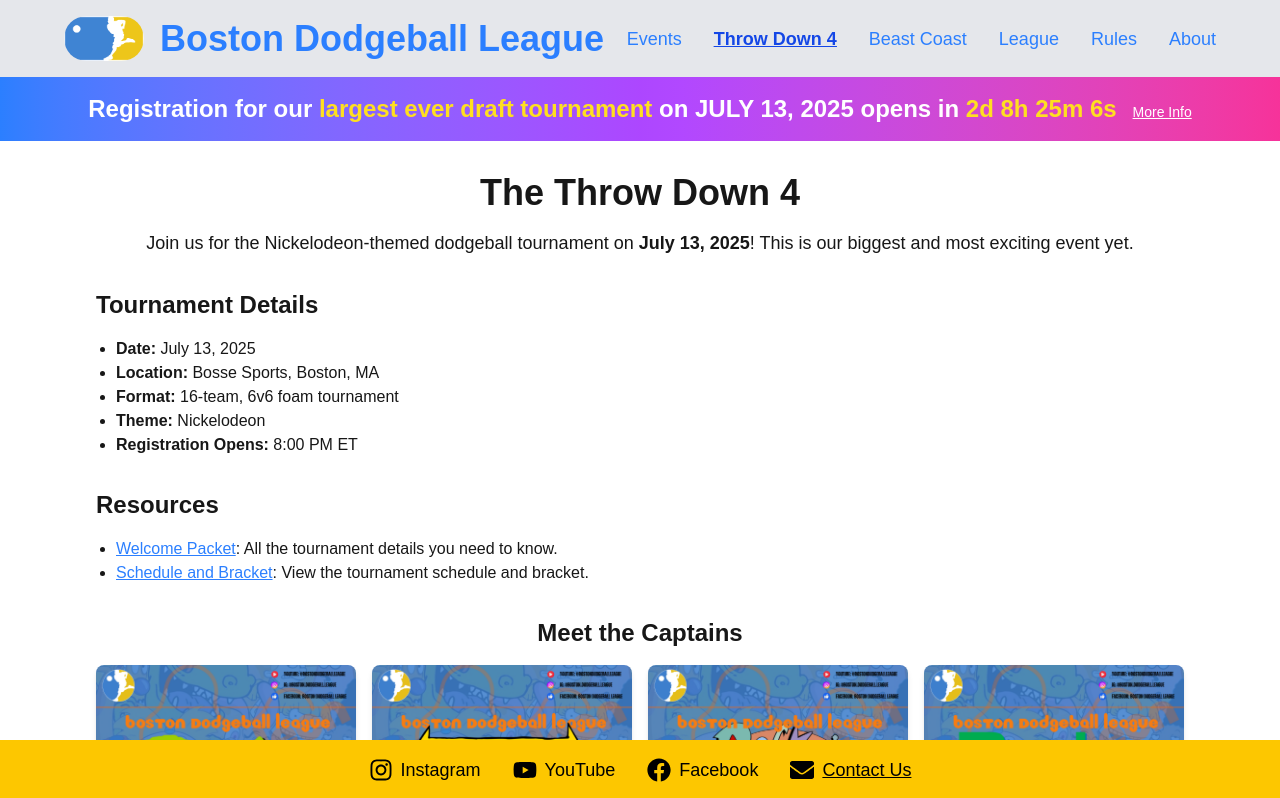
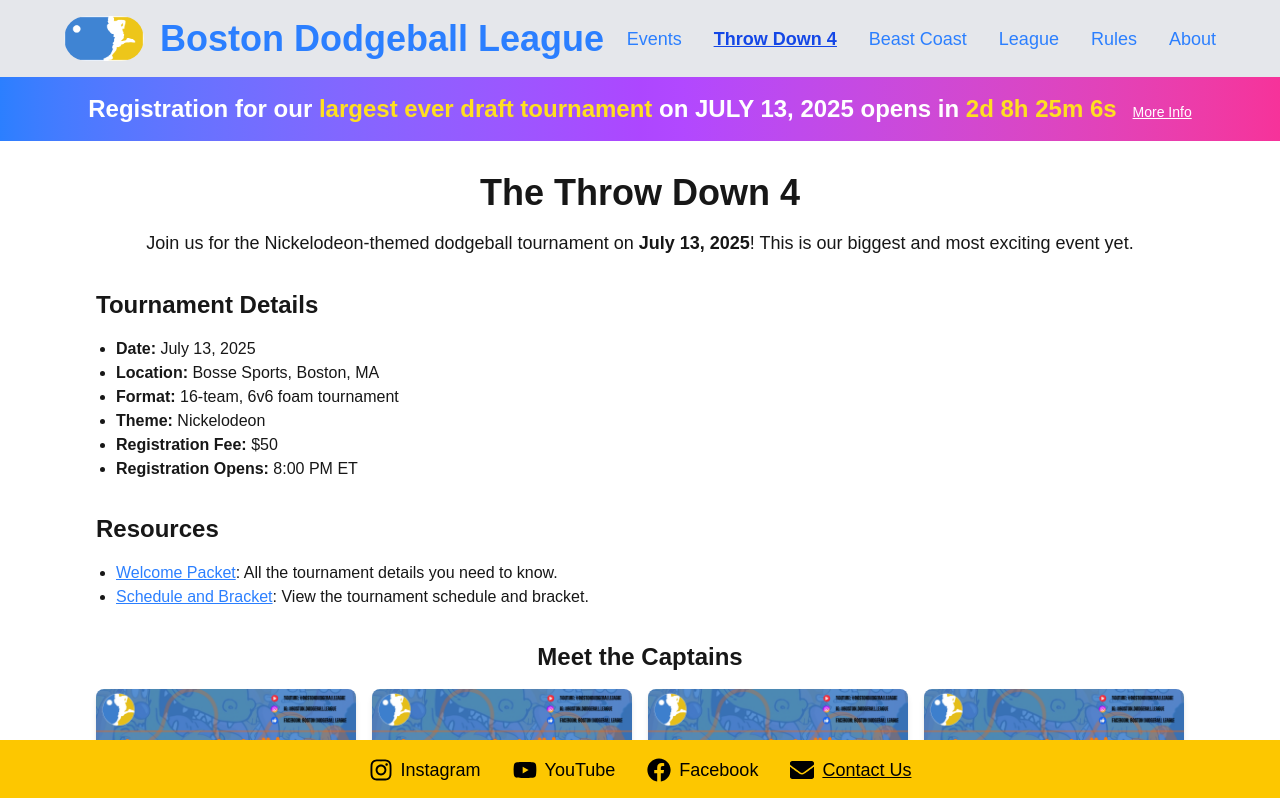
Before and after one commit to jsartin513/bdl-site, a Next.js app: page /events/throwdown in a window 1280 px wide. Shown: the top 798 px of the page. Built offline with nearby package versions, Linux system fonts and the light colour scheme.

Commit message:
add tournament reg fee

```diff
--- a/app/events/throwdown/page.tsx
+++ b/app/events/throwdown/page.tsx
@@ -50,6 +50,9 @@ export default function ThrowDownPage() {
           </li>
           <li>
             <strong>Theme:</strong> Nickelodeon
+          </li>
+          <li>
+            <strong>Registration Fee:</strong> $50
           </li>
           <li>
             <strong>Registration Opens:</strong> {registrationDate.toLocaleString("en-US", { timeZone: "America/New_York", hour: "numeric", minute: "numeric", hour12: true })} ET
```
